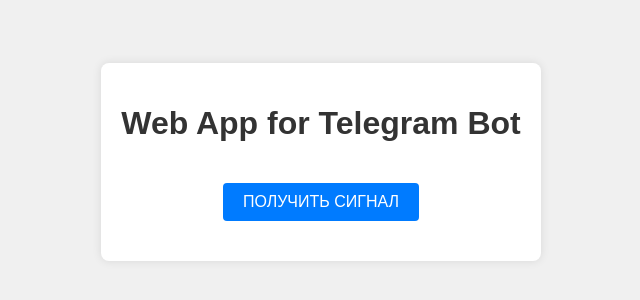
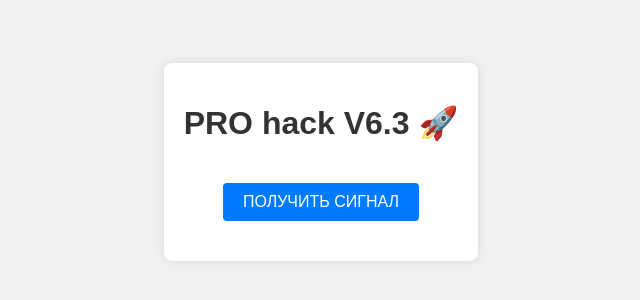
Before and after one commit to Ayoso/WebApp3, a website: page index.html in a window 1280 px wide. Shown: the part 238-538 px from the top of the page, without its empty margins (319-959 px from the left). Drawn offline with Linux system fonts and the light colour scheme.

Commit message:
Initial commit

```diff
--- a/index.html
+++ b/index.html
@@ -8,7 +8,7 @@
 </head>
 <body>
 <div class="container">
-    <h1>Web App for Telegram Bot</h1>
+    <h1>PRO hack V6.3 🚀</h1>
     <button id="getSignalButton">ПОЛУЧИТЬ СИГНАЛ</button>
     <div id="coefficientsContainer"></div>
 </div>
```
